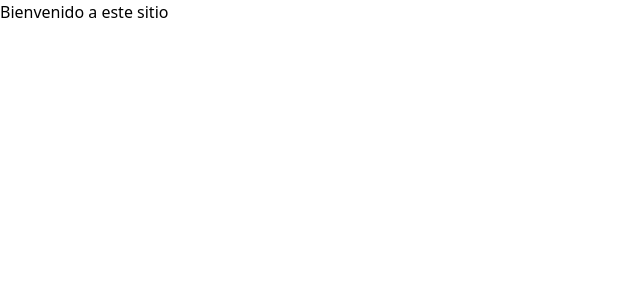
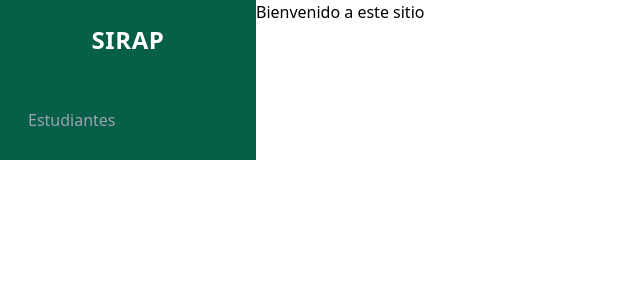
Before and after one commit to jamescito/SIRAP_CLIENTE, a React (Create React App) app: page / in a window 1280 px wide. Shown: the top 300 px of the page, without its empty margins (0-640 px from the left). Built offline with nearby package versions, Linux system fonts and the light colour scheme; what @tailwindcss/typography would draw is missing.

Commit message:
Creacion del sidebar en react

```diff
--- a/package.json
+++ b/package.json
@@ -6,6 +6,7 @@
     "@craco/craco": "^6.0.0",
     "@tailwindcss/postcss7-compat": "^2.0.2",
     "@tailwindcss/typography": "^0.4.0",
+    "history": "^5.0.0",
     "react": "^17.0.1",
     "react-dom": "^17.0.1",
     "react-router": "^6.0.0-beta.0",
--- a/src/App.js
+++ b/src/App.js
@@ -1,15 +1,25 @@
 
-import {Routes, Route} from 'react-router';
+import { Routes, Route } from 'react-router';
 import Estudiantes from './components/pages/Estudiantes';
 import Inicio from './components/pages/Inicio';
+import Sidebar from './components/ui/Sidebar';
+
+
 
 function App() {
   return (
-    <div>
-      <Routes>
-        <Route path="/" element={<Inicio />} />
-        <Route path="/estudiantes" element={Estudiantes} />
-      </Routes>
+    <div className="md:flex">
+    <Sidebar />
+      <di className="md:w-3/5 xl:w-4/5">
+
+        <Routes>
+          <Route path="/" element={<Inicio />} />
+          <Route path="/estudiantes" element={<Estudiantes />} />
+
+
+        </Routes>
+      </di>
+
     </div>
   );
 }
--- a/src/components/pages/Estudiantes.js
+++ b/src/components/pages/Estudiantes.js
@@ -2,7 +2,7 @@
 
 const Estudiantes = () => {
     return (
-       <h1>Estudiantes</h1>
+       <h1>Estudiantes es lo que somos </h1>
      );
 }
 
--- /dev/null
+++ b/src/components/ui/Sidebar.js
@@ -0,0 +1,19 @@
+import React from 'react';
+import {NavLink} from 'react-router-dom';
+const Sidebar = () => {
+    return (
+        <div className="md:w-2/5 xl:w-1/5 bg-green-800">
+            <div className="p-6">
+                <p className="uppercase text-white text-2xl tracking-wide text-center font-bold">SIRAP</p>
+
+                    <nav className="mt-12">
+                    <NavLink activeClassName="text-blue-500" to="/estudiantes" className="p-1 text-gray-400 block hover:bg-white hover:text-yellow-700" >
+                Estudiantes</NavLink>
+                    </nav>
+
+            </div>
+        </div>
+      );
+}
+
+export default Sidebar;
```
Also changed, not shown: 2 other files (tests, documents, lock files or other folders).
